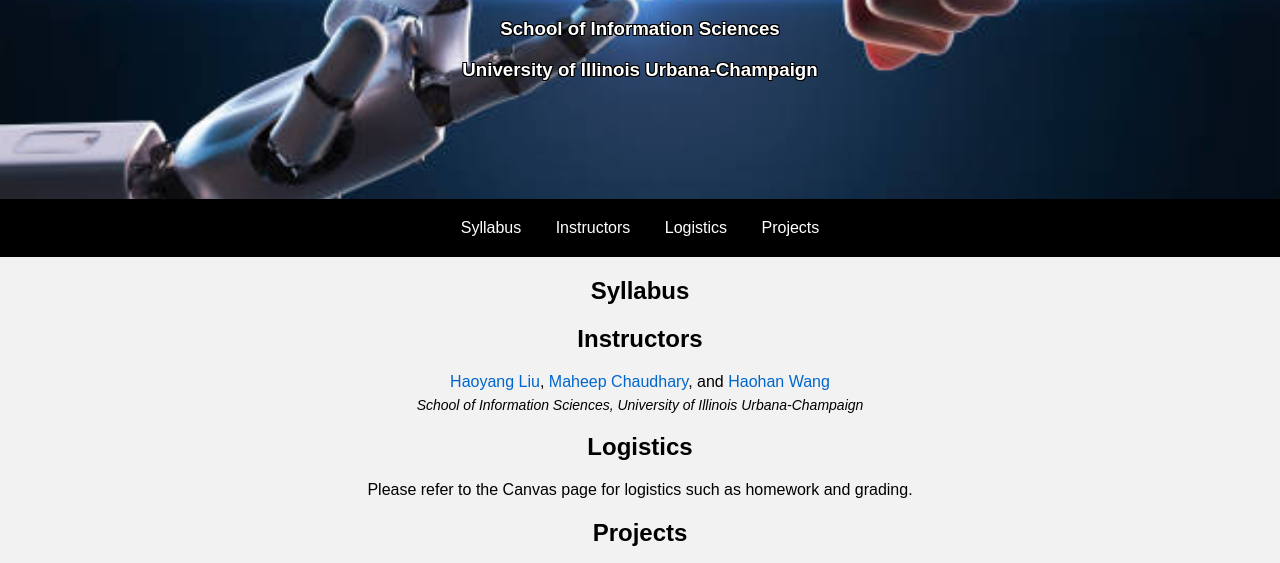
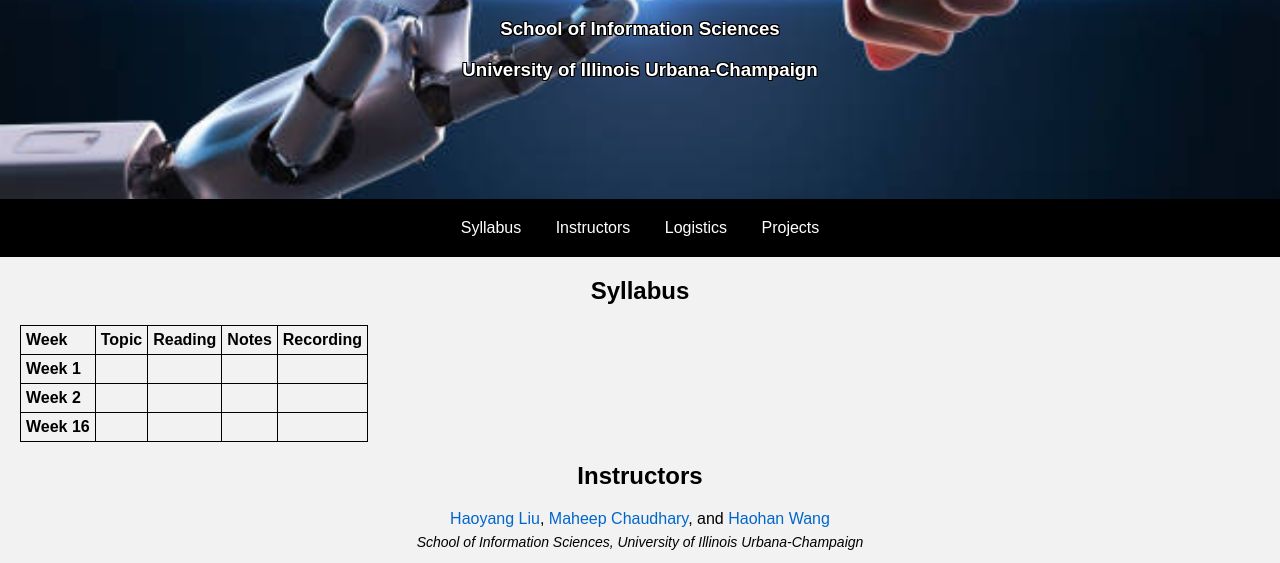
Before and after one commit to TrustworthyArtificialIntelligence/TrustworthyArtificialIntelligence.github.io, a plain HTML site: page class/trustML2024.html in a window 1280 px wide. Shown: the part 201-764 px from the top of the page. Drawn offline with Linux system fonts and the light colour scheme.

Commit message:
Update trustML2024.html

```diff
--- a/class/trustML2024.html
+++ b/class/trustML2024.html
@@ -132,6 +132,15 @@
             1px 1px 0 #000;
         }
 
+        table, th, td {
+            border: 1px solid black;
+            border-collapse: collapse;
+        }
+        th, td {
+            padding: 5px;
+            text-align: left;
+        }
+
 
 
         @media (max-width: 768px) {
@@ -163,7 +172,39 @@
     <div class="content">
         <section id="syllabus">
         <h2>Syllabus</h2>
-
+        <table>
+    <tr>
+        <th>Week</th> <!-- Single 'Week' in the header -->
+        <th>Topic</th>
+        <th>Reading</th>
+        <th>Notes</th>
+        <th>Recording</th>
+    </tr>
+    <!-- Rows for each week -->
+    <tr>
+        <th>Week 1</th> <!-- Week 1 Header -->
+        <td></td> <!-- Data cells for Week 1 -->
+        <td></td>
+        <td></td>
+        <td></td>
+    </tr>
+    <tr>
+        <th>Week 2</th> <!-- Week 2 Header -->
+        <td></td> <!-- Data cells for Week 2 -->
+        <td></td>
+        <td></td>
+        <td></td>
+    </tr>
+    <!-- Repeat the pattern for each week up to Week 16 -->
+    <!-- ... -->
+    <tr>
+        <th>Week 16</th> <!-- Week 16 Header -->
+        <td></td>
+        <td></td>
+        <td></td>
+        <td></td>
+    </tr>
+</table>
         </section>
 
         <section id="instructors">
```
